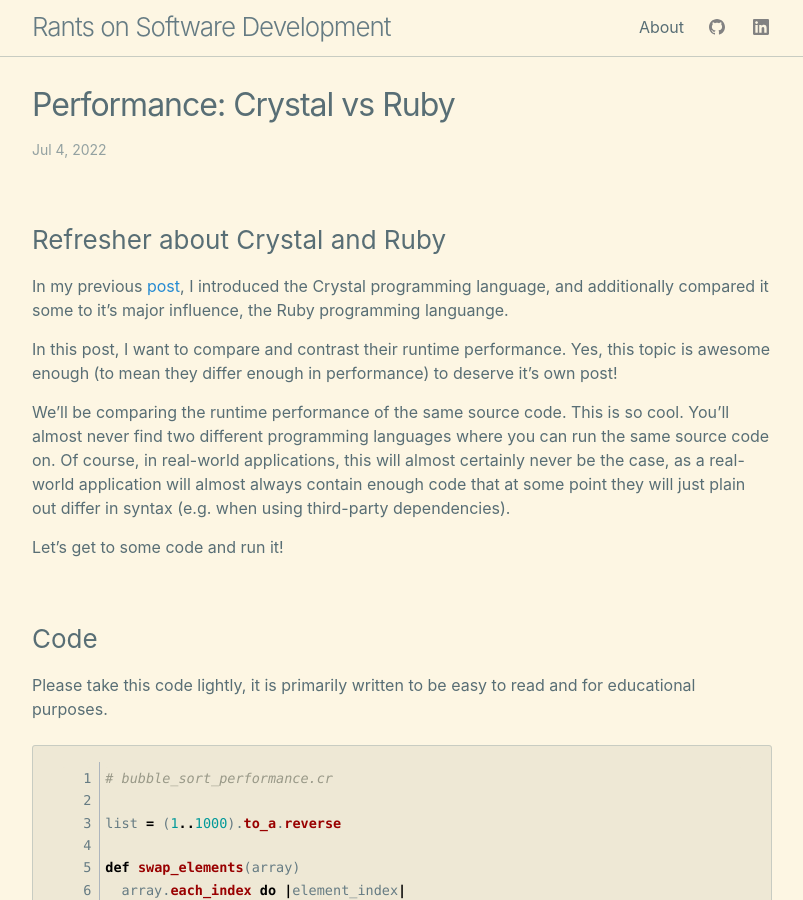
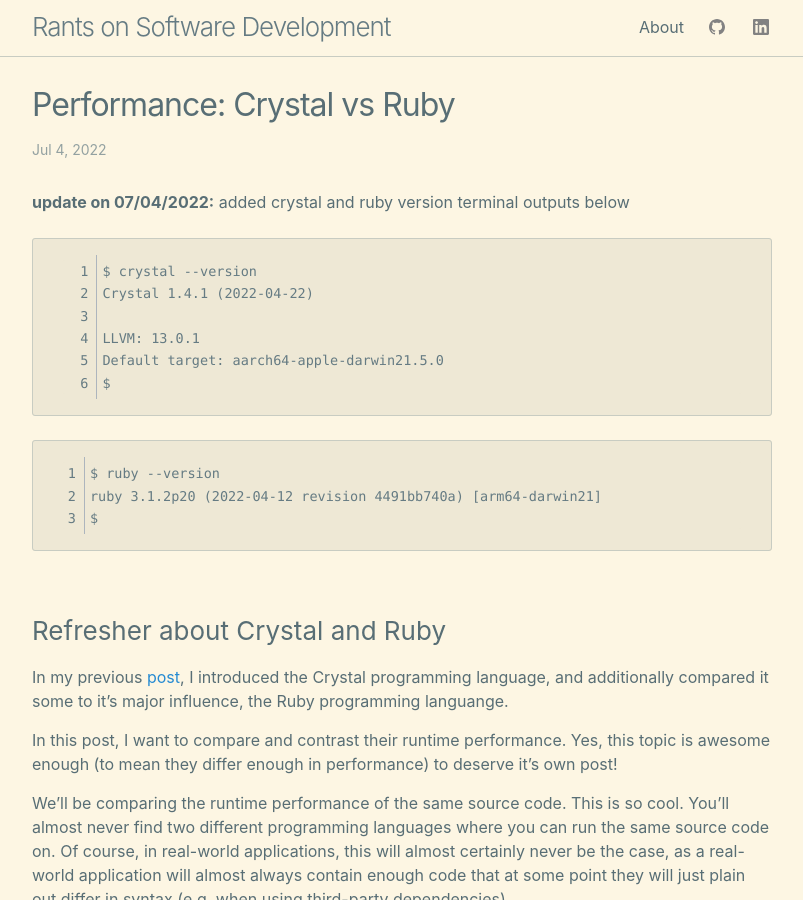
Before and after one commit to rrevi/rrevi.github.io, a Jekyll site: the page built from _posts/2022-07-04-performance-crystal-vs-ruby.md, in a window 1280 px wide and 900 px high. Shown: the whole window, without its empty margins (238-1041 px from the left). Built offline with Jekyll 4.4.1, drawn with Linux system fonts in a browser that asks for light colours.

Commit message:
post: updated to performance crystal vs ruby post - added versions terminal output

````diff
--- a/_posts/2022-07-04-performance-crystal-vs-ruby.md
+++ b/_posts/2022-07-04-performance-crystal-vs-ruby.md
@@ -4,6 +4,22 @@ layout: post
 title: 'Performance: Crystal vs Ruby'
 intro: In this post, let's compare the run performance of a bubble sort script with Crystal and Ruby
 ---
+
+**update on 07/04/2022:** added crystal and ruby version terminal outputs below
+```
+$ crystal --version
+Crystal 1.4.1 (2022-04-22)
+
+LLVM: 13.0.1
+Default target: aarch64-apple-darwin21.5.0
+$
+```
+
+```
+$ ruby --version
+ruby 3.1.2p20 (2022-04-12 revision 4491bb740a) [arm64-darwin21]
+$
+```
 
 ### Refresher about Crystal and Ruby
 
````
